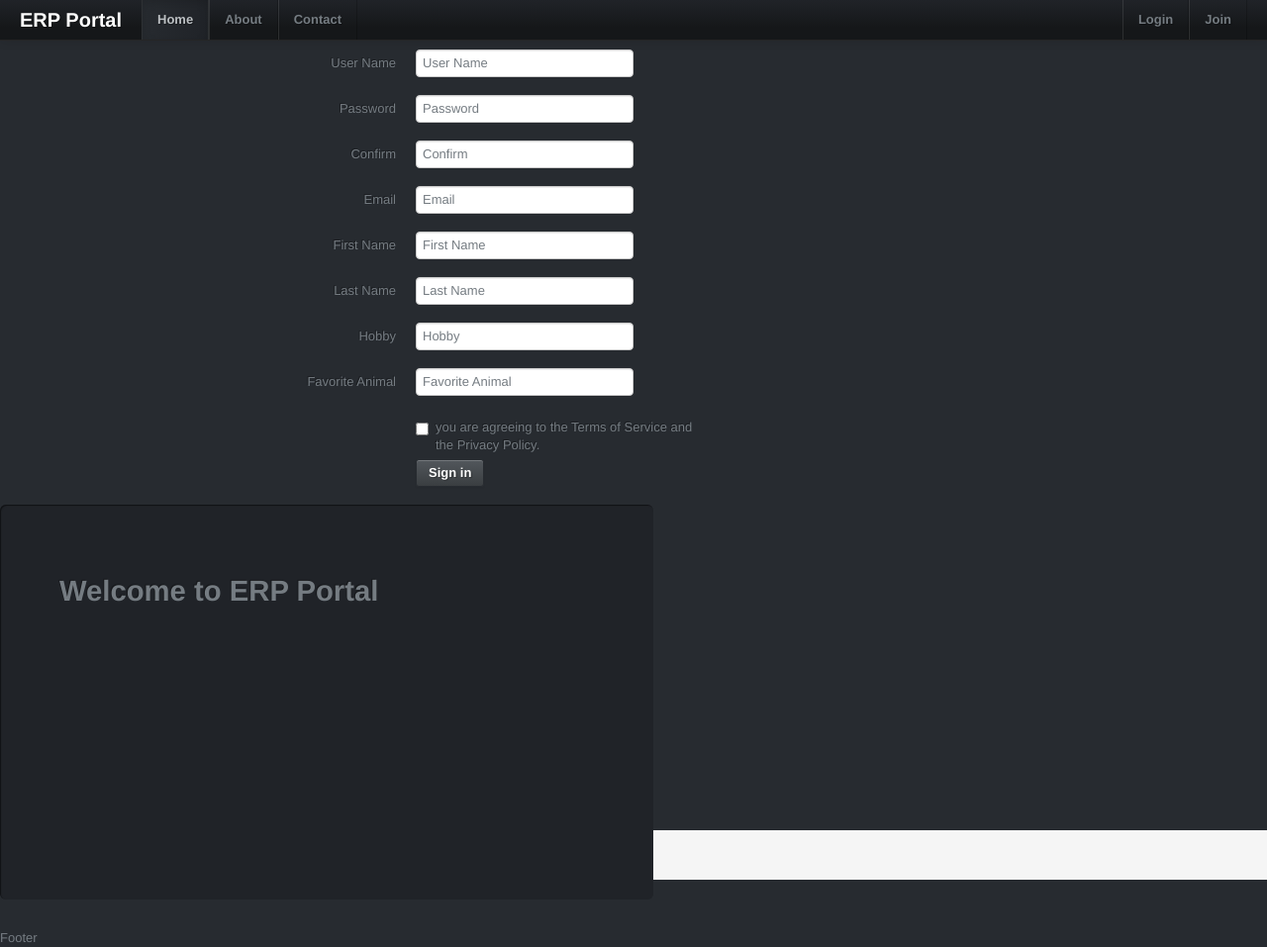
After one commit to gramman75/erp, a Django app: page /erp/register/ in a window 1280 px wide. The commit adds this page. Shown: the whole page at 99% size. Run offline with Django 3.2, Linux system fonts and the light colour scheme; parts of the project's set-up code (start-up, migrations or seed data) failed here and were passed over.

Commit message:
20121130_office

```diff
--- a/erp/settings.py
+++ b/erp/settings.py
@@ -3,7 +3,7 @@ import os
 
 DEBUG = True
 TEMPLATE_DEBUG = DEBUG
-DJANGO_TOOLBAR = True
+DJANGO_TOOLBAR = False
 
 if os.name == 'nt':
     DB_PASSWORD = 'kmk7504'
@@ -244,4 +244,4 @@ PASSWORD_HASHERS = (
 AUTH_PROFILE_MODULE = 'erp.UserProfile'
 
 
-LOGIN_URL = '/erp/login/'
+LOGIN_URL = 'http://127.0.0.1:8000/erp/login/'
--- a/erp/templates/common/base.html
+++ b/erp/templates/common/base.html
@@ -4,13 +4,77 @@
 		<title>
 			{% block title %}{% endblock %}
 		</title>
+
+				{% include 'common/media.html' %}
+    <style type="text/css">
+
+      /* Sticky footer styles
+      -------------------------------------------------- */
+
+      html,
+      body {
+      	padding-top : 25px;
+
+        height: 100%;
+        /* The html and body elements cannot have any padding or margin. */
+      }
+
+      /* Wrapper for page content to push down footer */
+      #wrap {
+        min-height: 100%;
+        height: auto !important;
+        height: 100%;
+        /* Negative indent footer by it's height */
+        margin: 0 auto -100px;
+      }
+
+      /* Set the fixed height of the footer here */
+      #push,
+      #footer {
+
+        height: 50px;
+      }
+      #footer {
+        background-color: #f5f5f5;
+      }
+
+      /* Lastly, apply responsive CSS fixes as necessary */
+      @media (max-width: 767px) {
+        #footer {
+          margin-left: -20px;
+          margin-right: -20px;
+          padding-left: 20px;
+          padding-right: 20px;
+        }
+      }
+
+
+
+      /* Custom page CSS
+      -------------------------------------------------- */
+      /* Not required for template or sticky footer method. */
+
+      .container {
+        width: auto;
+        max-width: 680px;
+      }
+      .container .credit {
+        margin: 20px 0;
+      }
+
+    </style>
 	</head>
 
 	<body>
-		<div class = "container-fluid">
-		<div class="content">
-			{% block content %}{% endblock %}
+
+	<div id="wrap">
+		{% block content %}{% endblock %}
+	</div>
+	<div id="footer">
+		<div class ="row">
+			<div class="span12">
+				Footer
+			</div>
 		</div>
-
 	</body>
 </html>
--- a/erp/templates/common/nav.html
+++ b/erp/templates/common/nav.html
@@ -1,3 +1,4 @@
+<div class="well sidebar-nav" id="nav">
 	<ul class = "nav nav-list">
 		<li class ="nav-header">User Management</li>
 		<li><a href="#" class="active"> Request Registration</a></li>
@@ -15,3 +16,4 @@
 		<li><a href="#">Form</a></li>
 		<li><a href="#">PL/SQL</a></li>
 	</ul>
+</div>
--- /dev/null
+++ b/erp/templates/common/top_menu.html
@@ -0,0 +1,28 @@
+<div class="navbar navbar-inverse navbar-fixed-top">
+      <div class="navbar-inner">
+        <div class="container-fluid">
+          <a class="btn btn-navbar" data-toggle="collapse" data-target=".nav-collapse">
+            <span class="icon-bar"></span>
+            <span class="icon-bar"></span>
+            <span class="icon-bar"></span>
+          </a>
+          <a class="brand" href="#">ERP Portal</a>
+          <div class="nav-collapse collapse">
+            <ul class="nav pull-right">
+              {% if request.user.is_authenticated %}
+              	<li><a href="#">{{ request.user.get_full_name }}</a></li>
+              	<li><a href="/erp/logout/" class="navbar-link">Logout</a></li>
+              {% else %}
+              	<li><a href="/erp/login/" class="navbar-link">Login</a></li>
+              	<li><a href="/erp/register/" class="navbar-link">Join</a></li>
+              {% endif %}
+            </ul>
+            <ul class="nav">
+              <li class="active"><a href="/erp/">Home</a></li>
+              <li><a href="#about">About</a></li>
+              <li><a href="#contact">Contact</a></li>
+            </ul>
+          </div><!--/.nav-collapse -->
+        </div>
+      </div>
+    </div>
--- /dev/null
+++ b/erp/templates/register.html
@@ -0,0 +1,93 @@
+{% extends "common/base.html" %}
+{% block title %}
+	Register
+{% endblock %}
+{% block content %}
+    {% include 'common/top_menu.html' %}
+<div class="row">
+	<div class="span6 offset3">
+	<form class="form-horizontal" method="get" action="/erp/registerProcess/">
+
+		<div class="control-group">
+			<label class="control-label" for="inputUserName">User Name</label>
+			<div class="controls">
+	  			<input type="text" id="inputUserName" name="userName" placeholder="User Name">
+			</div>
+		</div>
+
+	    <div class="control-group">
+			<label class="control-label" for="inputPassword">Password</label>
+			<div class="controls">
+	  			<input type="password" id="inputPassword" name = "password" placeholder="Password">
+			</div>
+	    </div>
+
+	    <div class="control-group">
+			<label class="control-label" for="inputConfirm">Confirm</label>
+			<div class="controls">
+	  			<input type="password" id="inputConfirm" name="confirm" placeholder="Confirm">
+			</div>
+  	    </div>
+
+  	    <div class="control-group">
+			<label class="control-label" for="inputEmail">Email</label>
+			<div class="controls">
+	  			<input type="text" id="inputEmail" name="email" placeholder="Email">
+			</div>
+		</div>
+
+
+		<div class ="control-group">
+			<label class="control-label" for="inputFirstName">First Name</label>
+			<div class="controls">
+				<input type="text" id="inputFirstName" name="firstName" placeholder="First Name">
+			</div>
+		</div>
+
+		<div class ="control-group">
+			<label class="control-label" for="inputLastName">Last Name</label>
+			<div class="controls">
+				<input type="text" id="inputLastName" name="lastName" placeholder="Last Name">
+			</div>
+		</div>
+
+		<div class ="control-group">
+			<label class="control-label" for="inputHobby">Hobby</label>
+			<div class="controls">
+				<input type="text" id="inputHobby" name="hobby" placeholder="Hobby">
+			</div>
+		</div>
+
+		<div class ="control-group">
+			<label class="control-label" for="inputFavoriteAnimal">Favorite Animal</label>
+			<div class="controls">
+				<input type="text" id="inputFavoriteAnimal" name="favoriteAnimal" placeholder="Favorite Animal">
+			</div>
+		</div>
+
+	  <div class="control-group">
+	    <div class="controls">
+	      <label class="checkbox">
+	        <input type="checkbox" name="aggrement"> you are agreeing to the Terms of Service and the Privacy Policy.
+	      </label>
+	      <button type="submit" class="btn">Sign in</button>
+	    </div>
+	  </div>
+</form>
+</div>
+<div class="span7 off7 hero-unit">
+	<P><h2>Welcome to ERP Portal</h2>
+		<br>
+		<br>
+		<br>
+		<br>
+		<br>
+		<br>
+		<br>
+		<br>
+	</P>
+</div>
+</div>
+
+
+{% endblock %}
--- a/erp/urls.py
+++ b/erp/urls.py
@@ -13,10 +13,12 @@ urlpatterns = patterns('',
                        url(r'^erp/util/user/result/$','utilization.user.util_user_result'),
                        url(r'^erp/util/user/month_graph/$','utilization.user.month_graph'),
                        url(r'^erp/util/user/day_graph/$','utilization.user.day_graph'),
-                       url(r'^erp/login/$','erp.views.login_view'),
-                       #url(r'^erp/login/$','django.contrib.auth.views.login',{'template_name' : 'login.html'}),
+                       #url(r'^erp/login/$','erp.views.login_view'),
+                       url(r'^erp/login/$','django.contrib.auth.views.login',{'template_name' : 'login.html'}),
                        url(r'^erp/logout/$','erp.views.logout_view'),
                        url(r'^erp/loginProcess/$','erp.views.loginProcess'),
+                       url(r'^erp/register/$','erp.views.register_view'),
+                       url(r'^erp/registerProcess/$','erp.views.register'),
                        url(r'^erp/test','erp.views.test'),
 
 
--- a/erp/views.py
+++ b/erp/views.py
@@ -1,7 +1,7 @@
 # Create your views here.
-from django.http import HttpResponse
+from django.http import HttpResponse, HttpResponseRedirect
 from django.shortcuts import render_to_response, redirect
-from erp.forms import LoginForm
+from erp.forms import LoginForm, RegisterForm
 from utilization.models import User
 from django.conf import settings
 import logging, os
@@ -11,7 +11,7 @@ from sqlalchemy.orm.exc import NoResultFound, MultipleResultsFound
 from django.template import RequestContext
 import md5
 
-from django.contrib.auth import authenticate, login, logout
+from django.contrib.auth  import authenticate, login, logout
 
 logging.basicConfig(filename=os.path.join(settings.PROJECT_DIR,'log\\debug.txt'),\
                     level=logging.DEBUG,format='%(asctime)s %(name)-12s %(levelname)-8s %(message)s',\
@@ -26,7 +26,6 @@ def home(request):
 
 def login_view(request):
     return render_to_response('login.html')
-
 def loginProcess(request):
     message =''
     if request.method == 'POST':
@@ -36,6 +35,7 @@ def loginProcess(request):
             cd = form.cleaned_data
             userName = cd['userName']
             password = cd['password']
+            next     = cd['next']
             #remmemberMe = cd['rememberMe']
             '''
             try:
@@ -46,6 +46,7 @@ def loginProcess(request):
                 message ='ID or Passwor is wrong'
             except MultipleResultsFound:
                 message = 'Contact System Admin.'
+
             '''
             user = authenticate(username=userName, password=password)
 
@@ -67,11 +68,57 @@ def loginProcess(request):
 
                                   )
     else:
+        #return HttpResponseRedirect(next)
         return render_to_response('home.html',context_instance=RequestContext(request,user))
 
 def logout_view(request):
     logout(request)
     return render_to_response('home.html')
+
+def register_view(requeset):
+    return render_to_response('register.html')
+
+def register(request):
+    if request.method == 'POST':
+        form = RegisterForm(request.POST)
+        logging.debug('valid %s', form.is_valid())
+        if form.is_valid():
+            cd = form.cleaned_data
+            userName = cd['userName']
+            password = cd['password']
+            confirm  = cd['confirm']
+            email    = cd['email']
+            firstName = cd['firstName']
+            lastName  = cd['lastName']
+            hobby     = cd['hobby']
+            favoriteAnimal = ['favoriteAnimal']
+            aggrement = cd['aggrement']
+
+
+
+            user = authenticate(username=userName, password=password)
+
+            if user is not None:
+                if user.is_active:
+                    login(request, user)
+                else:
+                    message = 'This user is inactive'
+            else:
+                message = 'ID or password is wrong'
+
+    else:
+        form = LoginForm()
+
+
+    if form.errors or message:
+        return render_to_response('login.html',{'form' : form,
+                                                'message' : message}
+
+                                  )
+    else:
+        #return HttpResponseRedirect(next)
+        return render_to_response('home.html',context_instance=RequestContext(request,user))
+
 def hello(request):
     return HttpResponse('hello')
 
```
Also changed, not shown: erp/forms.py (+36 -0 lines), erp/templates/home.html (+9 -90 lines), erp/templates/login.html (+9 -52 lines), 6 other files. Lines whose indentation alone changed are shown as unchanged.
